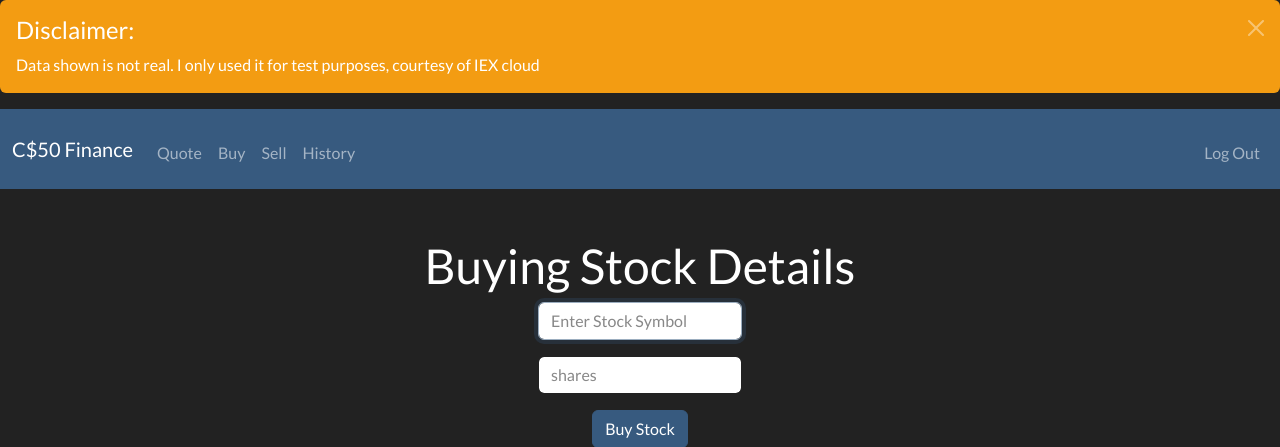
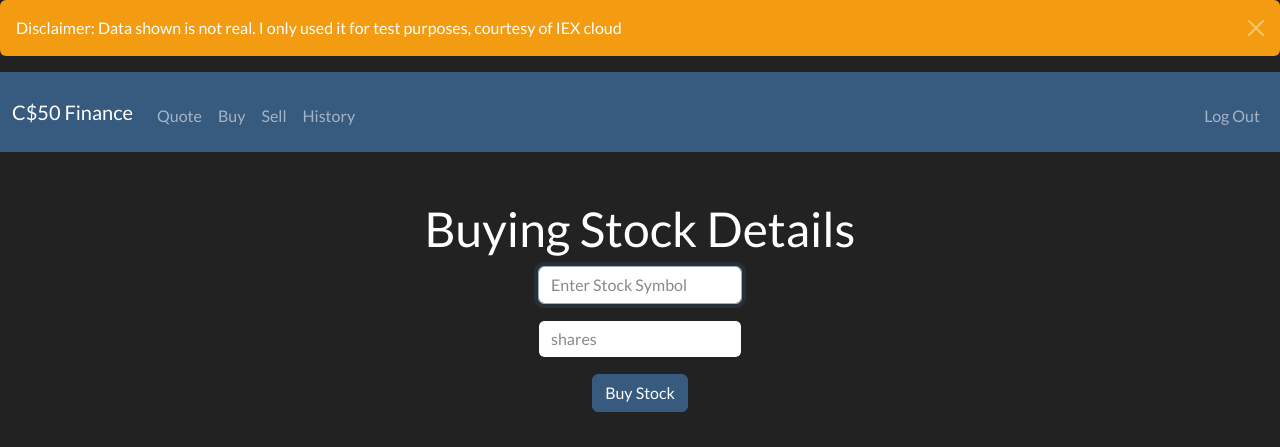
Before and after one commit to SCORPIA2004/finance, a Flask app: page /buy in a window 1280 px wide. Shown: the top 447 px of the page. Run offline with Flask 2, Linux system fonts and the light colour scheme; a user stored in the database is signed in; some libraries are stand-ins or nearby versions.

Commit message:
Edited navbar

```diff
--- a/templates/layout.html
+++ b/templates/layout.html
@@ -24,8 +24,7 @@
         <!-- disclaimer -->
         <div class="alert alert-dismissible alert-warning">
             <button type="button" class="btn-close" data-bs-dismiss="alert"></button>
-            <h4 class="alert-heading">Disclaimer: </h4>
-            <p class="mb-0">Data shown is not real. I only used it for test purposes, courtesy of IEX cloud</p>
+            <p class="mb-0">Disclaimer: Data shown is not real. I only used it for test purposes, courtesy of IEX cloud</p>
         </div>
 
         <nav class="navbar navbar-expand-lg navbar-dark bg-primary">
@@ -47,7 +46,7 @@
                         </ul>
                     {% else %}
                         <ul class="navbar-nav ms-auto mt-1">
-                           <li class="nav-item"><button type="button" class="btn btn-outline-info"><a class="nav-link" href="/register">Register</a></button></li>
+                           <li class="nav-item"><button type="button" class="btn btn-outline-success"><a class="nav-link text-success" href="/register">Register</a></button></li>
                         </ul>
                     {% endif %}
                 </div>
```
